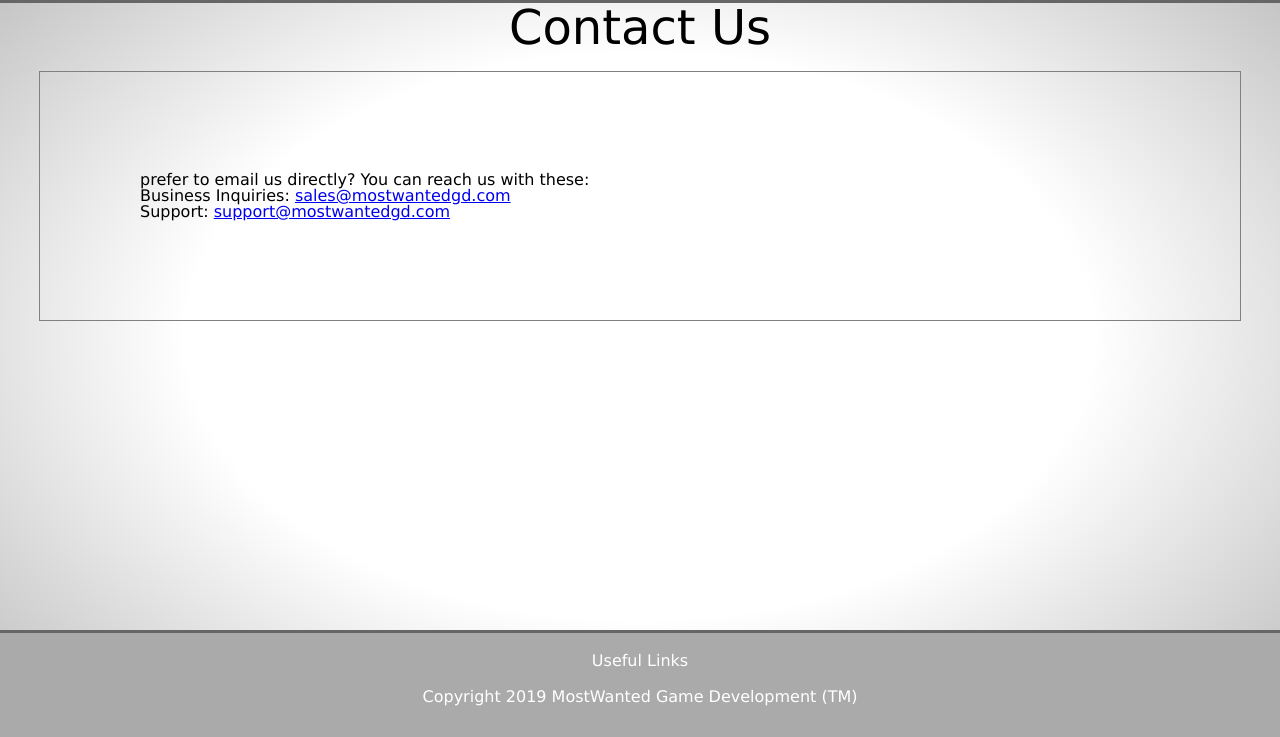
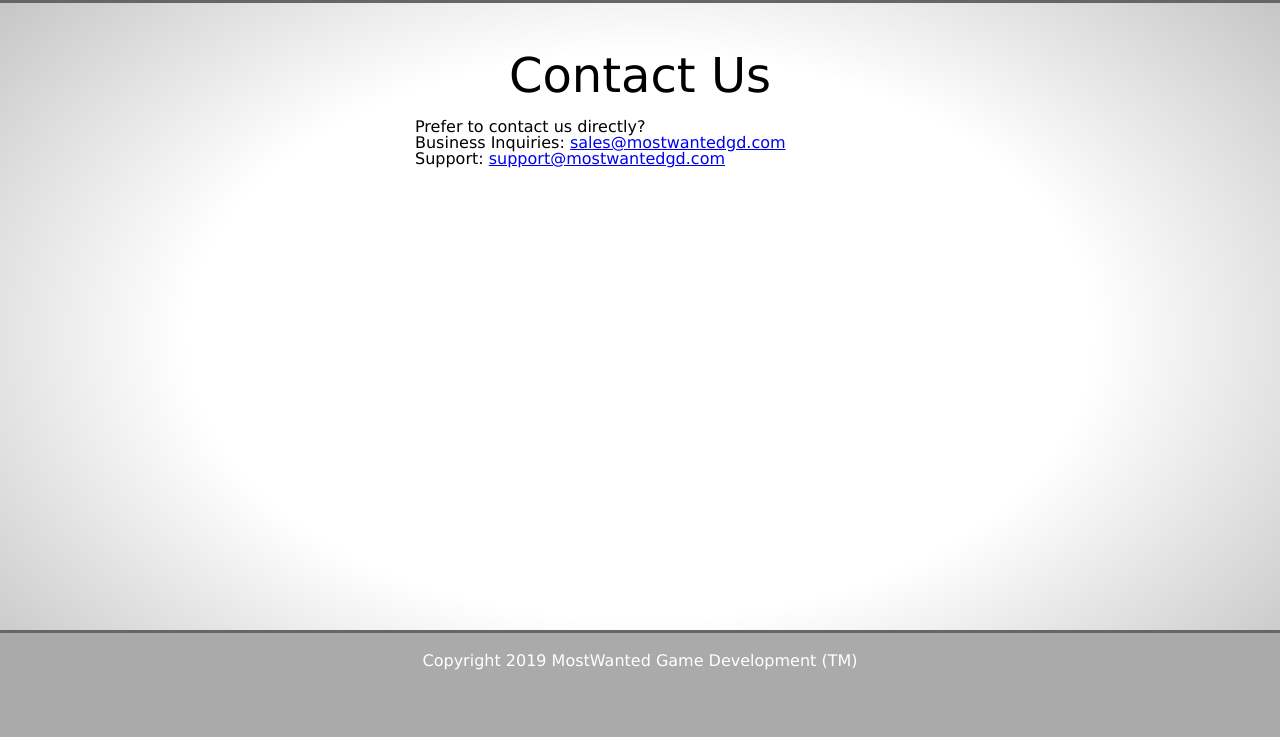
Before and after one commit to mostwantedgd/website, a plain HTML site: page MostWantedGD/contact.html in a window 1280 px wide. Shown: the part 64-801 px from the top of the page. Drawn offline with nearby package versions, Linux system fonts and the light colour scheme; a script that the page names is missing.

Commit message:
Contact Us, Games Page
Updated contact us page and fixed games page age not working

```diff
--- a/MostWantedGD/contact.html
+++ b/MostWantedGD/contact.html
@@ -35,7 +35,7 @@
 							formId: "e2e57050-187d-4ac6-ba98-de31270d5f49"
 						});
 					</script>
-					<p>prefer to email us directly? You can reach us with these:</p>
+					<p>Prefer to contact us directly?</p>
 					<p>Business Inquiries: <a href="mailto:sales@mostwantedgd.com">sales@mostwantedgd.com</a></p>
 					<p>Support: <a href="mailto:support@mostwantedgd.com">support@mostwantedgd.com</a></p>
 				</div>
@@ -43,15 +43,7 @@
 			</main>
 		</div>
 		<footer>
-			<p>Useful Links</p>
-			<!--
-			<ul id="footer-linkList">
-				<li><a href="privacy.html">Privacy + Internet Safety tips</a></li>
-				<li>|</li>
-				<li><a href="datecalc.html">Membership Calculator</a></li>
-			</ul>
-			-->
-			<p>Copyright 2019 MostWanted Game Development (TM)</p>
+			<div id="footerContent"></div>
 		</footer>
 		<script
 			  src="https://code.jquery.com/jquery-3.3.1.min.js"
--- /dev/null
+++ b/MostWantedGD/footerContent.html
@@ -0,0 +1,9 @@
+<!--
+<ul id="footer-linkList">
+	<li><a href="privacy.html">Privacy + Internet Safety tips</a></li>
+	<li>|</li>
+	<li><a href="datecalc.html">Membership Calculator</a></li>
+
+</ul>
+-->
+<p>Copyright 2019 MostWanted Game Development (TM)</p>
--- a/MostWantedGD/mwgdScript.js
+++ b/MostWantedGD/mwgdScript.js
@@ -35,6 +35,12 @@
 		eventListener(document.getElementById("dropdownMenu"),"click",openMobileMenu);
     }, 100);
 
+});
+//}
+
+//{ Load Footer
+$(function() {
+    $("#footerContent").load("footerContent.html");
 });
 //}
 
--- a/MostWantedGD/mwgdStylesheet.css
+++ b/MostWantedGD/mwgdStylesheet.css
@@ -460,6 +460,7 @@
 
 /****************Contact Us Page*****************/
 #cu_h1{
+	padding-top:1em;
 	font-size: 3em;
 	text-align:center;
 }
@@ -472,10 +473,13 @@
 }
 #cu_wrapper{
 	display:block;
-	width:1000px;
-	padding: 100px;
 	margin: 20px auto;
-	border: 1px solid gray;
+	max-width:500px;
+}
+#cu_wrapper p{
+	width:90%;
+	margin: auto;
+	display:block;
 }
 #cu_form ul li{
 	padding: 10px;
```
Also changed, not shown: MostWantedGD/about.html (+1 -9 lines), MostWantedGD/games.html (+2 -9 lines), MostWantedGD/index.html (+1 -7 lines), MostWantedGD/news.html (+1 -7 lines).
